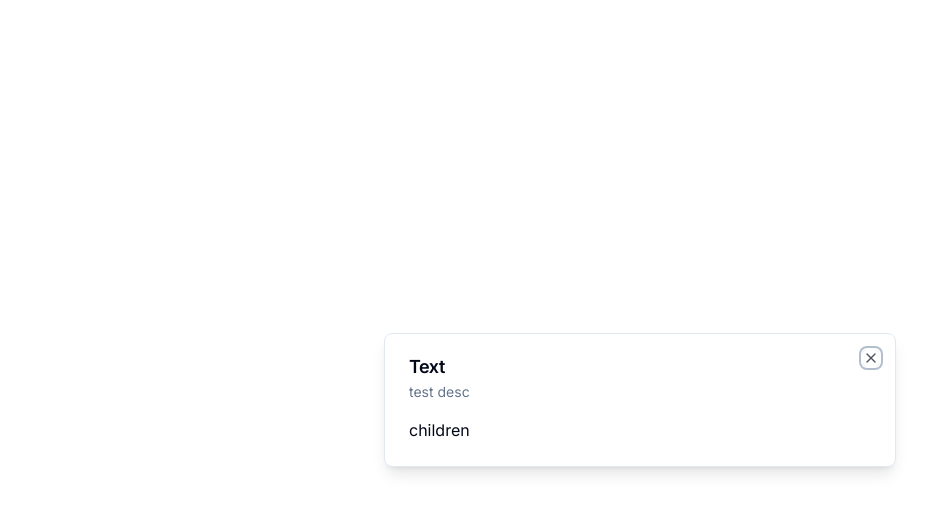
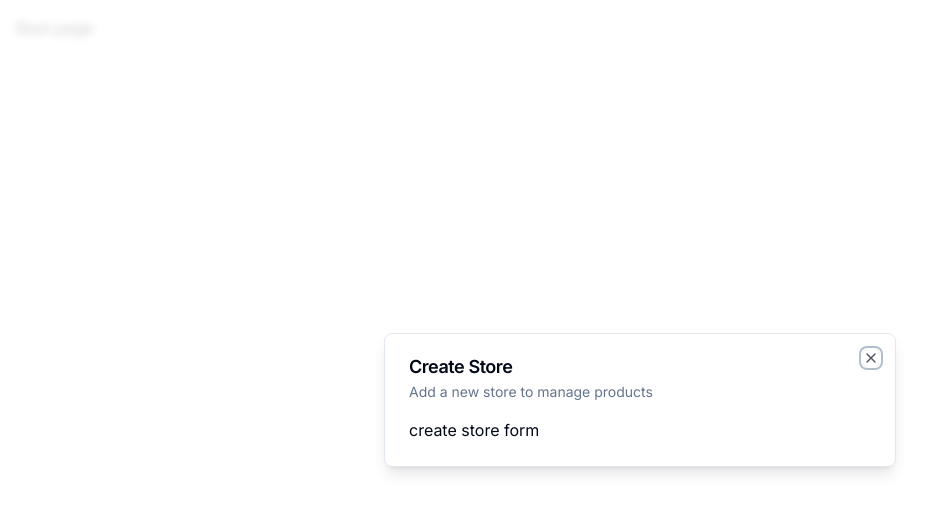
Before and after one commit to dpak1999/n-cms, a Next.js app: page / in a window 1280 px wide. Shown: the top 512 px of the page, without its empty margins (0-940 px from the left). Built offline with nearby package versions, Linux system fonts and the light colour scheme.

Commit message:
add : modal provider & store modal

```diff
--- a/app/(root)/page.tsx
+++ b/app/(root)/page.tsx
@@ -1,15 +1,18 @@
 "use client";
 
-import Modal from "@/components/ui/modal";
+import { useStoreModal } from "@/hooks/use-store-modal";
+import { useEffect } from "react";
 
 const SetupPage = () => {
-  return (
-    <div className="p-4 ">
-      <Modal title="Text" description="test desc" isOpen onClose={() => {}}>
-        children
-      </Modal>
-    </div>
-  );
+  const { onOpen, isOpen } = useStoreModal();
+
+  useEffect(() => {
+    if (!isOpen) {
+      onOpen();
+    }
+  }, [isOpen, onOpen]);
+
+  return <div className="p-4 ">Root page</div>;
 };
 
 export default SetupPage;
--- a/app/layout.tsx
+++ b/app/layout.tsx
@@ -1,6 +1,7 @@
 import { ClerkProvider } from "@clerk/nextjs";
 import "./globals.css";
 import { Inter } from "next/font/google";
+import ModalProvider from "@/providers/ModalProvider";
 
 const inter = Inter({ subsets: ["latin"] });
 
@@ -17,7 +18,10 @@
   return (
     <ClerkProvider>
       <html lang="en">
-        <body className={inter.className}>{children}</body>
+        <body className={inter.className}>
+          <ModalProvider />
+          {children}
+        </body>
       </html>
     </ClerkProvider>
   );
--- /dev/null
+++ b/components/modals/StoreModal.tsx
@@ -0,0 +1,24 @@
+"use client";
+
+import { FC } from "react";
+import { useStoreModal } from "@/hooks/use-store-modal";
+import Modal from "../ui/modal";
+
+interface StoreModalProps {}
+
+const StoreModal: FC<StoreModalProps> = ({}) => {
+  const storeModal = useStoreModal();
+
+  return (
+    <Modal
+      title="Create Store"
+      description="Add a new store to manage products"
+      isOpen={storeModal.isOpen}
+      onClose={storeModal.onClose}
+    >
+      create store form
+    </Modal>
+  );
+};
+
+export default StoreModal;
--- /dev/null
+++ b/hooks/use-store-modal.tsx
@@ -0,0 +1,13 @@
+import { create } from "zustand";
+
+interface useStoreModalStore {
+  isOpen: boolean;
+  onOpen: () => void;
+  onClose: () => void;
+}
+
+export const useStoreModal = create<useStoreModalStore>((set) => ({
+  isOpen: false,
+  onOpen: () => set({ isOpen: true }),
+  onClose: () => set({ isOpen: true }),
+}));
--- /dev/null
+++ b/providers/ModalProvider.tsx
@@ -0,0 +1,23 @@
+"use client";
+import StoreModal from "@/components/modals/StoreModal";
+import { useEffect, useState } from "react";
+
+const ModalProvider = () => {
+  const [isMounted, setIsMounted] = useState(false);
+
+  useEffect(() => {
+    setIsMounted(true);
+  }, []);
+
+  if (!isMounted) {
+    return null;
+  }
+
+  return (
+    <>
+      <StoreModal />
+    </>
+  );
+};
+
+export default ModalProvider;
```
